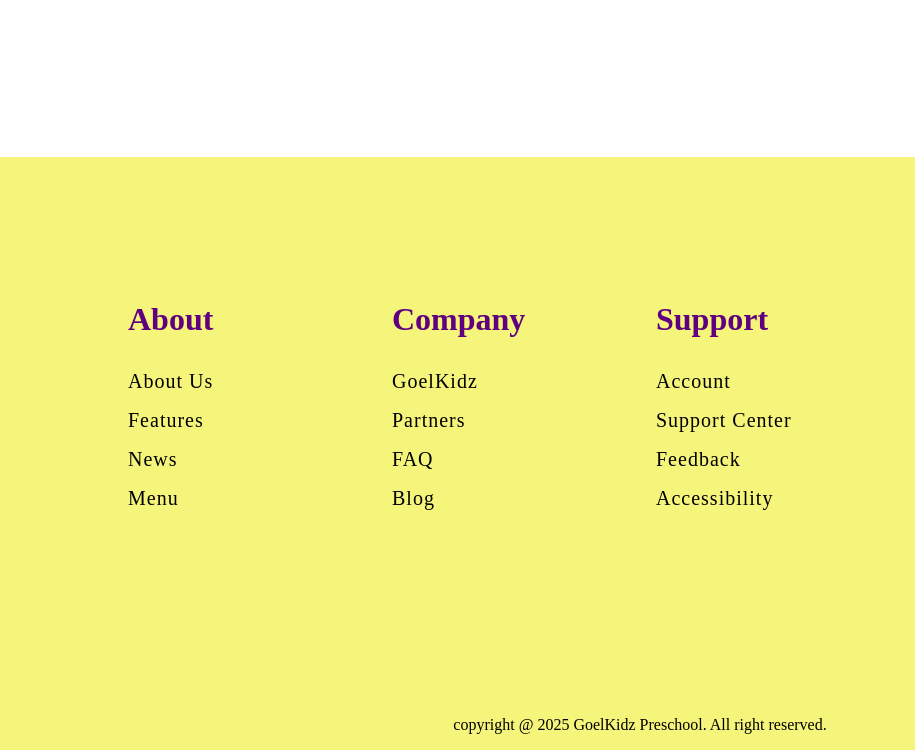
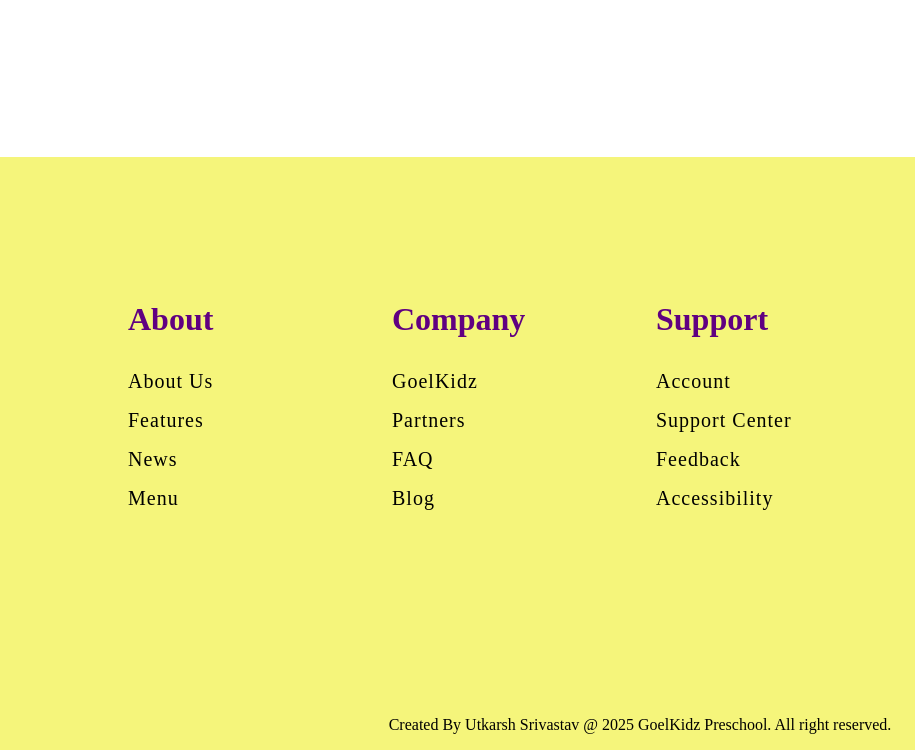
Before and after one commit to UtkarshSrivastav09/Preschool-Website, a plain HTML site: page index.html in a window 1280 px wide. Shown: the part 3229-3979 px from the top of the page, 0-915 px from the left. Drawn offline with nearby package versions, Linux system fonts and the light colour scheme.

Commit message:
Update index.html

```diff
--- a/index.html
+++ b/index.html
@@ -191,7 +191,7 @@
         </div>
 
         <div class="footer-bar">
-          copyright @ 2025 GoelKidz Preschool. All right reserved.
+         Created By Utkarsh Srivastav @ 2025 GoelKidz Preschool. All right reserved.
         </div>
     </footer>
       <script src="https://unpkg.com/scrollreveal"></script>
```
